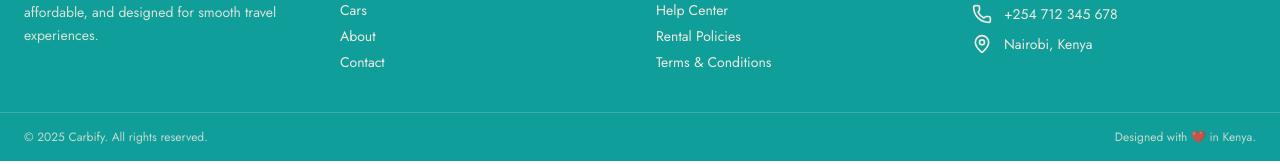
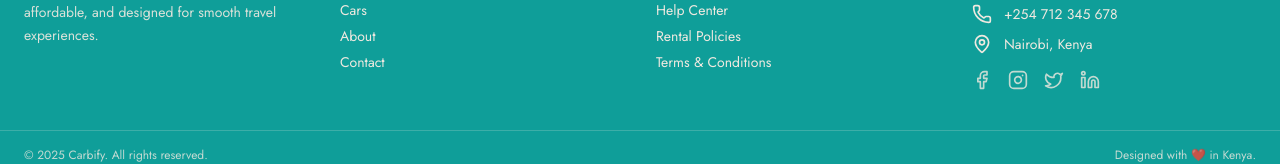
Before and after one commit to Griffinsshem/Carbify, a Next.js app: page / in a window 1280 px wide. Shown: the part 772-936 px from the top of the page. Built offline with nearby package versions, Linux system fonts and the light colour scheme.

Commit message:
feat: Updated Footer With Social Media Icons

```diff
--- a/src/components/Footer.jsx
+++ b/src/components/Footer.jsx
@@ -1,11 +1,12 @@
 "use client";
 
 import React from "react";
-import { Car, Mail, Phone, MapPin } from "lucide-react";
+import { Car, Mail, Phone, MapPin, Facebook, Instagram, Twitter, Linkedin } from "lucide-react";
 
 export default function Footer() {
   return (
     <footer className="bg-[#0F9E99] text-[#EFE9E0]">
+
       {/* Main Footer Section */}
       <div className="max-w-7xl mx-auto px-6 py-10 grid grid-cols-1 md:grid-cols-4 gap-8">
 
@@ -44,11 +45,11 @@ export default function Footer() {
           </ul>
         </div>
 
-        {/* Contact Info */}
+        {/* Contact + Social Icons */}
         <div>
           <h3 className="text-base font-semibold mb-3">Contact Us</h3>
 
-          <div className="space-y-2.5 text-sm">
+          <div className="space-y-2.5 text-sm mb-4">
             <div className="flex items-center gap-3">
               <Mail className="w-5 h-5" />
               <span>support@carbify.com</span>
@@ -64,6 +65,23 @@ export default function Footer() {
               <span>Nairobi, Kenya</span>
             </div>
           </div>
+
+          {/* Social Media Icons */}
+          <div className="flex items-center gap-4">
+            <a href="#" className="opacity-80 hover:opacity-100 transition">
+              <Facebook className="w-5 h-5" />
+            </a>
+            <a href="#" className="opacity-80 hover:opacity-100 transition">
+              <Instagram className="w-5 h-5" />
+            </a>
+            <a href="#" className="opacity-80 hover:opacity-100 transition">
+              <Twitter className="w-5 h-5" />
+            </a>
+            <a href="#" className="opacity-80 hover:opacity-100 transition">
+              <Linkedin className="w-5 h-5" />
+            </a>
+          </div>
+
         </div>
       </div>
 
```
